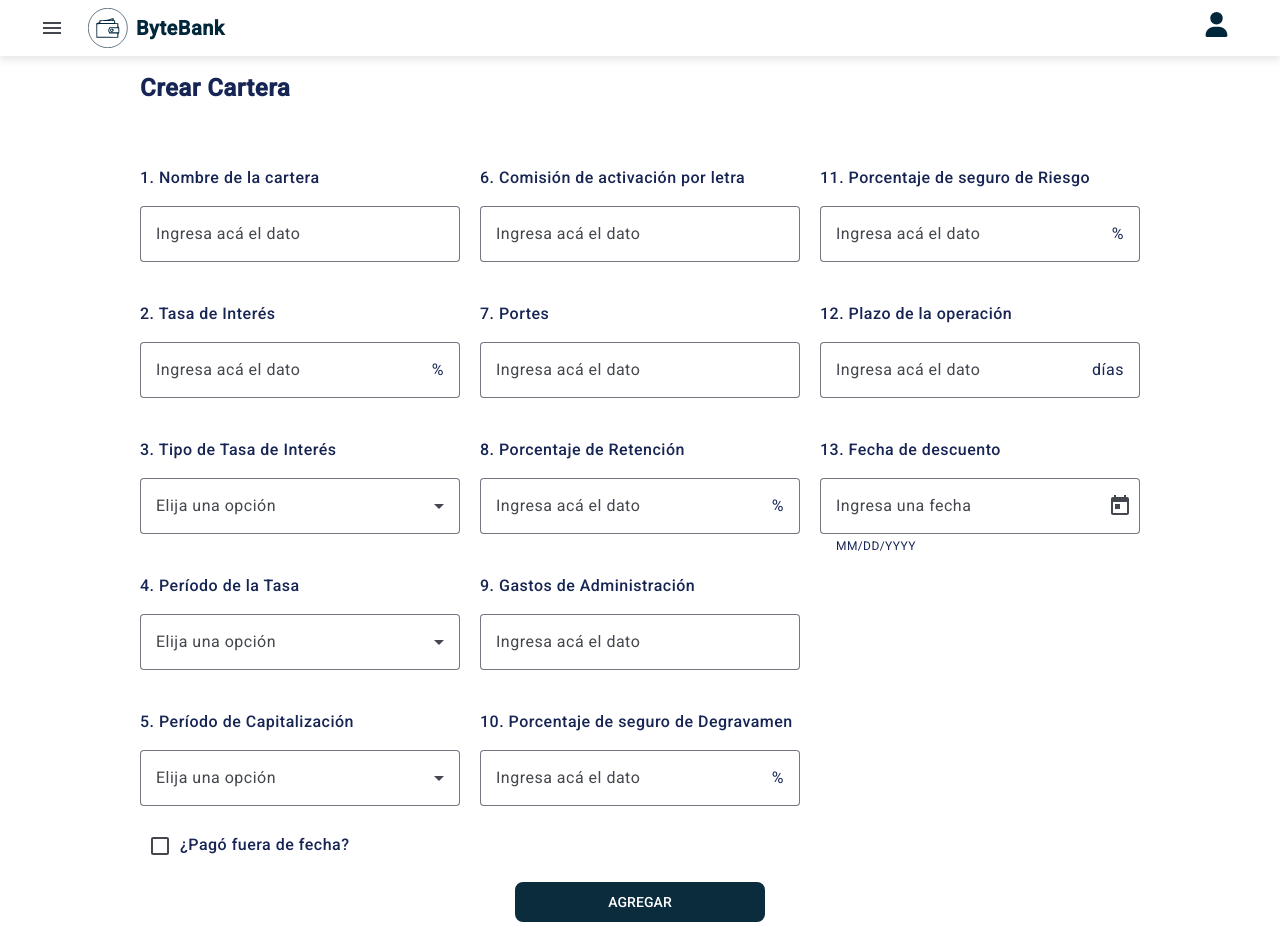
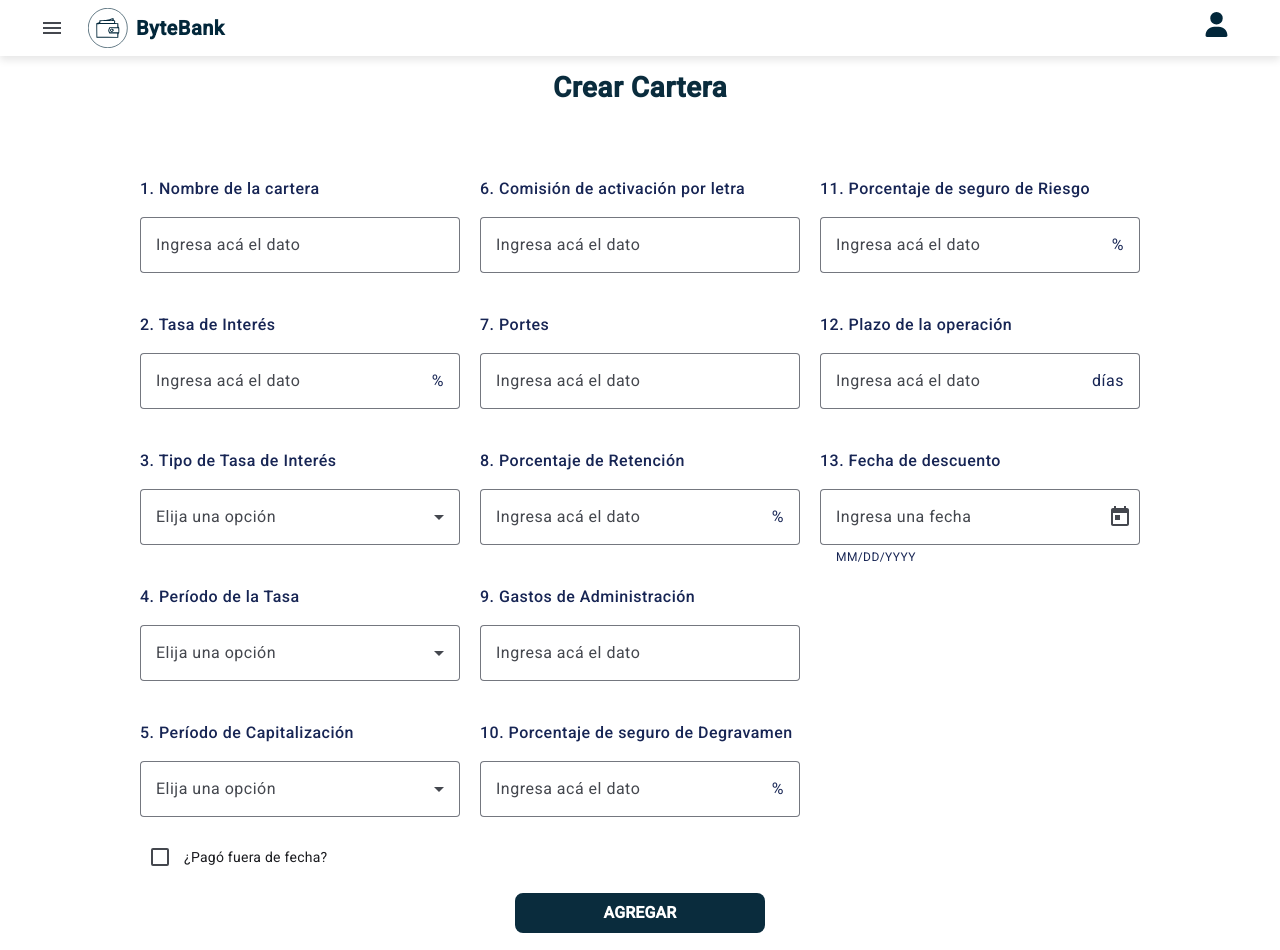
Before and after one commit to ProximaCreature/ByteBank-Frontend, an Angular app in the folder bytebank/: page /addWallet in a window 1280 px wide. Shown: the top 950 px of the page. Built offline with nearby package versions, Linux system fonts and the light colour scheme; sample sign-in values are in the browser's storage.

Commit message:
feat: Update wallet form with additional fields for overdue payments and improved styling

```diff
--- a/bytebank/src/app/views/components/wallet-form/wallet-form.component.css
+++ b/bytebank/src/app/views/components/wallet-form/wallet-form.component.css
@@ -2,28 +2,81 @@
   max-width: 1000px;
   margin: auto;
   padding: 20px;
-  display: grid;
-  gap: 16px;
+  display: flex;
+  flex-direction: column;
+  gap: 24px;
 }
 
 .title {
-  font-size: 24px;
+  font-size: 28px;
   font-weight: bold;
+  color: #0A2C3D;
+  text-align: center;
 }
 
 .form-container2 {
+  display: grid;
+  grid-template-columns: repeat(3, 1fr);
+  gap: 20px;
+}
+
+.form-group {
   display: flex;
-  gap: 20px;
+  flex-direction: column;
+  gap: 8px;
+}
+
+.checkbox {
+  display: flex;
+  align-items: center;
+  gap: 8px;
+  font-size: 16px;
+}
+
+.extra-fields {
+  margin-top: 16px;
+  padding: 16px;
+  border: none;
+  background-color: #fff;
 }
 
 .custom-button {
   background-color: #0A2C3D !important;
   color: #FFFFFF !important;
   border-radius: 8px !important;
+  padding: 12px 20px !important;
+  font-size: 16px;
+  font-weight: bold;
   box-shadow: none !important;
+  transition: background-color 0.3s ease;
 }
 
 .custom-button:hover {
   background-color: #FFFFFF !important;
   color: #0A2C3D !important;
 }
+
+.mat-form-field {
+  width: 100%;
+}
+
+.radio-group {
+  display: flex;
+  flex-direction: row;
+  gap: 16px;
+}
+
+.mat-radio-button {
+  margin-right: 16px;
+}
+
+@media (max-width: 768px) {
+  .form-container2 {
+    grid-template-columns: 1fr;
+    /* Para pantallas pequeñas */
+  }
+
+  .custom-button {
+    width: 100%;
+  }
+}
--- a/bytebank/src/app/views/components/wallet-form/wallet-form.component.html
+++ b/bytebank/src/app/views/components/wallet-form/wallet-form.component.html
@@ -129,12 +129,70 @@
     </div>
 
     <div class="checkbox font-medium">
-      <mat-checkbox formControlName="paymentOutOfDate"></mat-checkbox>
-      <span>¿Pagó fuera de fecha?</span>
+      <mat-checkbox formControlName="paymentOutOfDate">¿Pagó fuera de fecha?</mat-checkbox>
+    </div>
+
+    <div *ngIf="walletForm.get('paymentOutOfDate')?.value" class="extra-fields">
+      <div class="form-container2 max-sm:flex-col">
+        <div class="flex flex-col gap-4">
+          <span>1. Días después del vencimiento</span>
+          <mat-form-field appearance="outline">
+            <input matInput formControlName="overdueDays" placeholder="Ingresa acá el dato" type="number" />
+          </mat-form-field>
+        </div>
+
+        <div class="flex flex-col gap-4">
+          <span>2. Comisión por pago tardío</span>
+          <mat-form-field appearance="outline">
+            <input matInput formControlName="latePaymentFee" placeholder="Ingresa acá el dato" type="number" />
+          </mat-form-field>
+        </div>
+
+        <div class="flex flex-col gap-4">
+          <span>3. Tasa de Interés Moratoria</span>
+          <mat-form-field appearance="outline">
+            <input matInput formControlName="moratoriumInterestRate" placeholder="Ingresa acá el dato" type="number" />
+            <span matTextSuffix>%</span>
+          </mat-form-field>
+        </div>
+
+        <div class="flex flex-col gap-4">
+          <span>4. Tipo de Tasa de Interés</span>
+          <mat-form-field appearance="outline">
+            <mat-select formControlName="moratoriumInterestRateType" placeholder="Elija una opción">
+              <mat-option value="Efectiva">Efectiva</mat-option>
+              <mat-option value="Nominal">Nominal</mat-option>
+            </mat-select>
+          </mat-form-field>
+        </div>
+
+        <div class="flex flex-col gap-4">
+          <span>5. Período de la Tasa</span>
+          <mat-form-field appearance="outline">
+            <mat-select formControlName="moratoriumRatePeriod" placeholder="Elija una opción">
+              <mat-option value="Anual">Anual</mat-option>
+              <mat-option value="Semestral">Semestral</mat-option>
+              <mat-option value="Mensual">Mensual</mat-option>
+            </mat-select>
+          </mat-form-field>
+        </div>
+
+        <div class="flex flex-col gap-4">
+          <span>6. Período de Capitalización</span>
+          <mat-form-field appearance="outline">
+            <mat-select formControlName="moratoriumCapitalizationPeriod" placeholder="Elija una opción">
+              <mat-option value="Ninguno">Ninguno</mat-option>
+              <mat-option value="Anual">Anual</mat-option>
+              <mat-option value="Mensual">Mensual</mat-option>
+            </mat-select>
+          </mat-form-field>
+        </div>
+      </div>
     </div>
 
     <div class="flex justify-center items-center">
-      <button class="custom-button w-3/12 max-sm:w-full mt-4" mat-raised-button color="primary" type="submit">AGREGAR</button>
+      <button class="custom-button w-3/12 max-sm:w-full mt-4" mat-raised-button color="primary"
+        type="submit">AGREGAR</button>
     </div>
   </form>
 </div>
```
